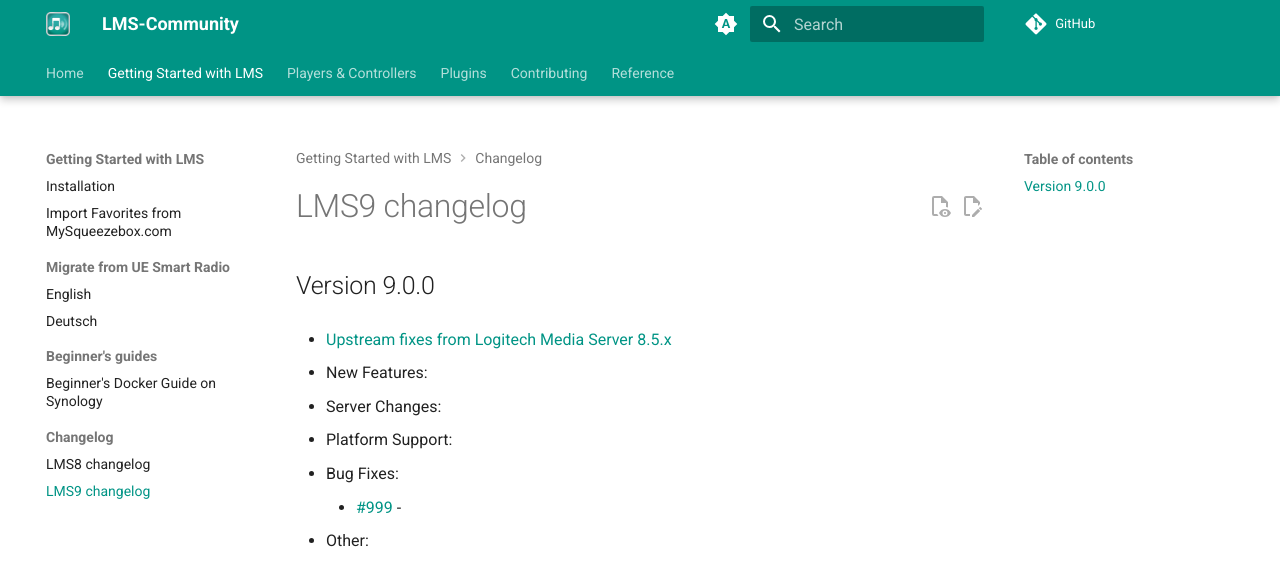
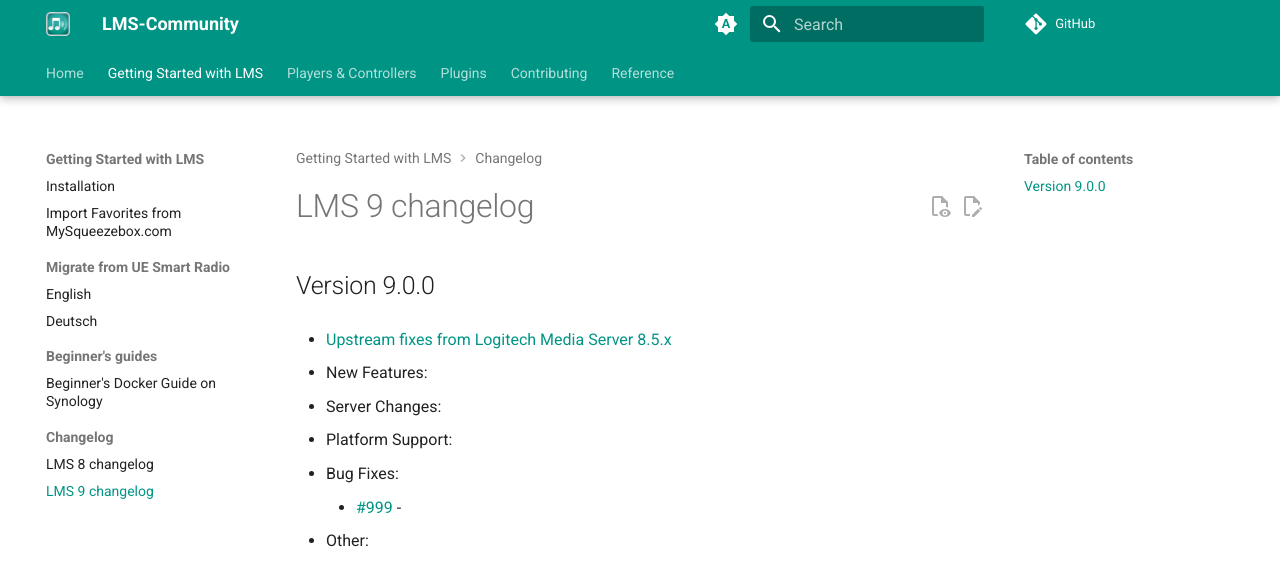
Before and after one commit to LMS-Community/lms-community.github.io, an MkDocs documentation site: the page built from docs/getting-started/changelog-lms9.md, in a window 1280 px wide. Shown: the top 588 px of the page. Built offline with MkDocs 1.6.1 and Material for MkDocs 9.7.7, drawn with Linux system fonts in a browser that asks for light colours; comment, search, counter and statistics services are not loaded.

Commit message:
Tweak changelog links

```diff
--- a/mkdocs.yml
+++ b/mkdocs.yml
@@ -77,8 +77,8 @@
     - Beginner's guides:
       - Beginner's Docker Guide on Synology: getting-started/beginners-guide-synology-docker.md
     - Changelog:
-      - LMS8 changelog: getting-started/changelog-lms8.md
-      - LMS9 changelog: getting-started/changelog-lms9.md
+      - LMS 8 changelog: getting-started/changelog-lms8.md
+      - LMS 9 changelog: getting-started/changelog-lms9.md
   - Players & Controllers:
     - players-and-controllers/index.md
     - Hardware based:
```
